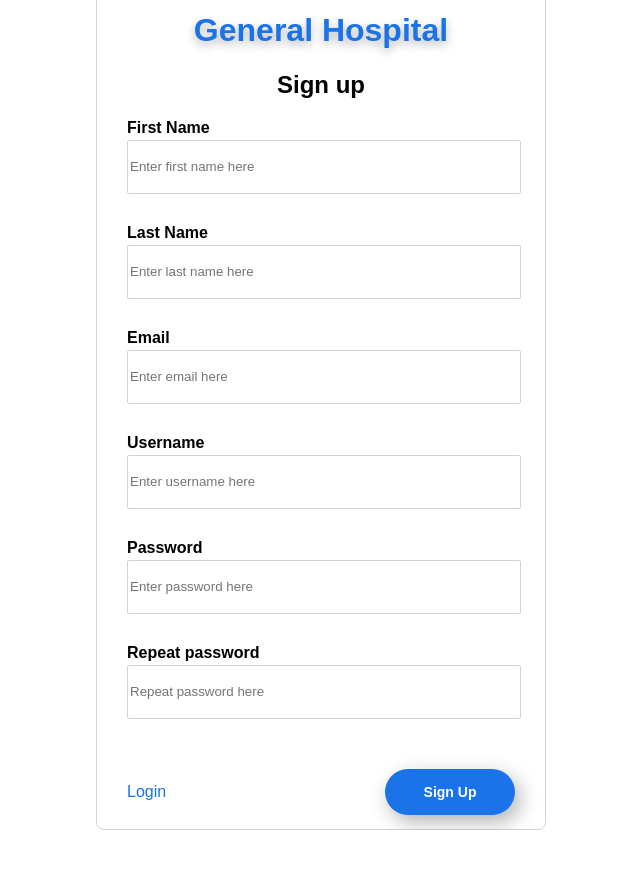
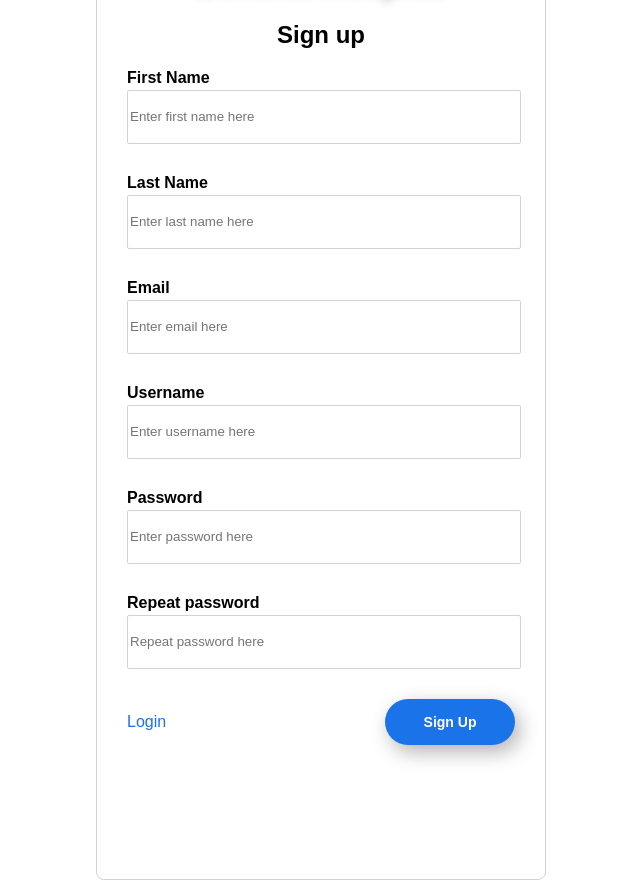
Before and after one commit to Scdavey/HDMS, a PHP site: page /signup.php in a window 1280 px wide. Shown: the whole page, without its empty margins (319-959 px from the left). Before the commit the page ends 830 px from the top, so only its background shows below. Run offline with PHP 8.4, Linux system fonts and the light colour scheme.

Commit message:
Styling issues fixed
Error or success messages were moving elements off the main form and
is now working correctly.

```diff
--- a/login-signup.css
+++ b/login-signup.css
@@ -45,7 +45,7 @@ h1 {
 
 .sign-up-box {
   width: 450px;
-  height: 860px;
+  height: 960px;
   top: 50%;
   left: 50%;
   position: absolute;
@@ -106,12 +106,12 @@ button:active {
   display: flex;
   align-items: center;
   justify-content: space-between;
-  padding-top: 100px;
+  padding-top: 80px;
 }
 
 .signup-container {
+  bottom: 0px;
   display: flex;
   align-items: center;
   justify-content: space-between;
-  padding-top: 20px;
 }
--- a/patients.css
+++ b/patients.css
@@ -206,6 +206,11 @@ td,
 th {
   padding: 12px 15px;
   overflow: hidden;
+  font-size: 18px;
+}
+
+th {
+  font-size: 24px;
 }
 
 tbody tr {
```
